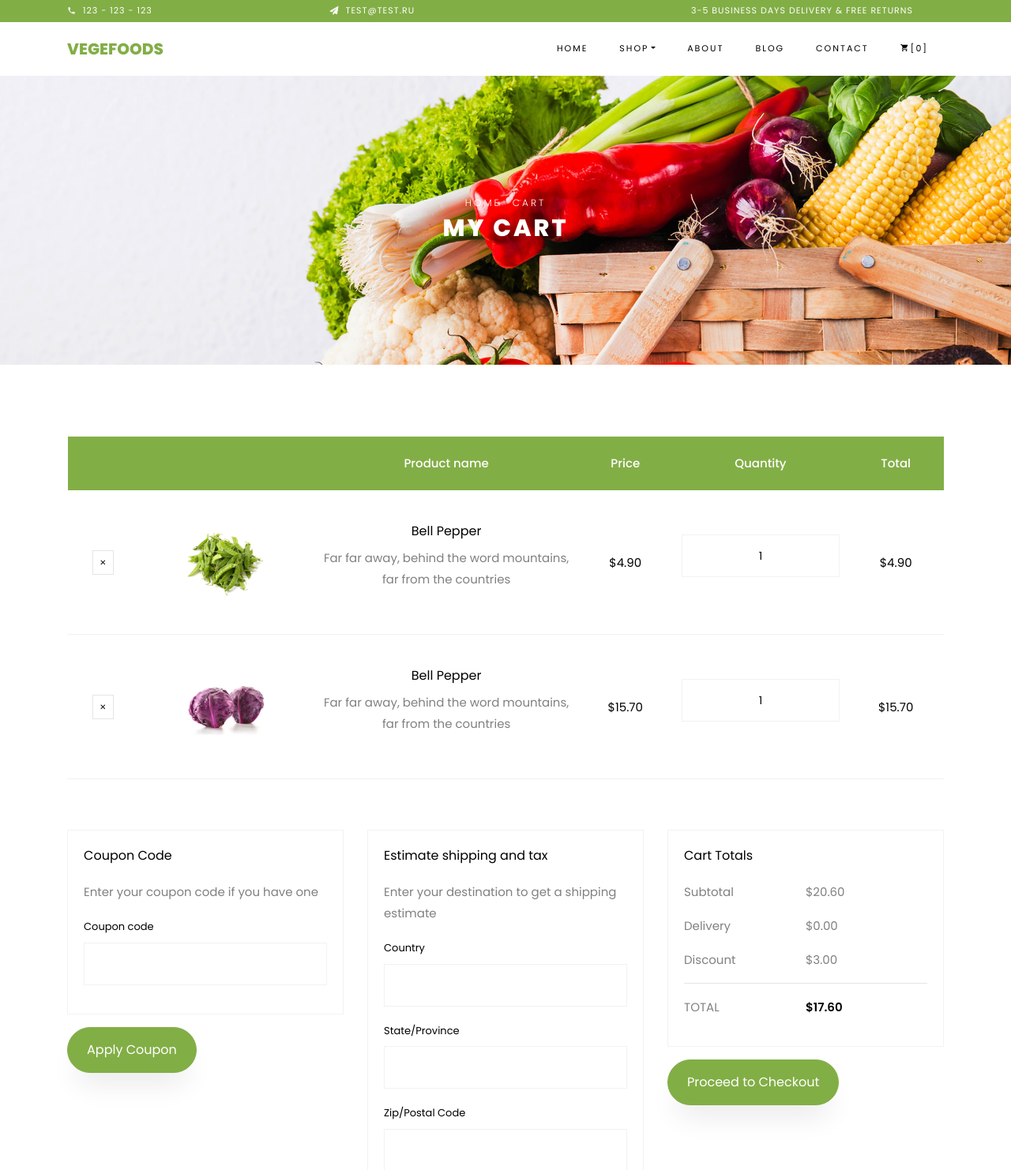
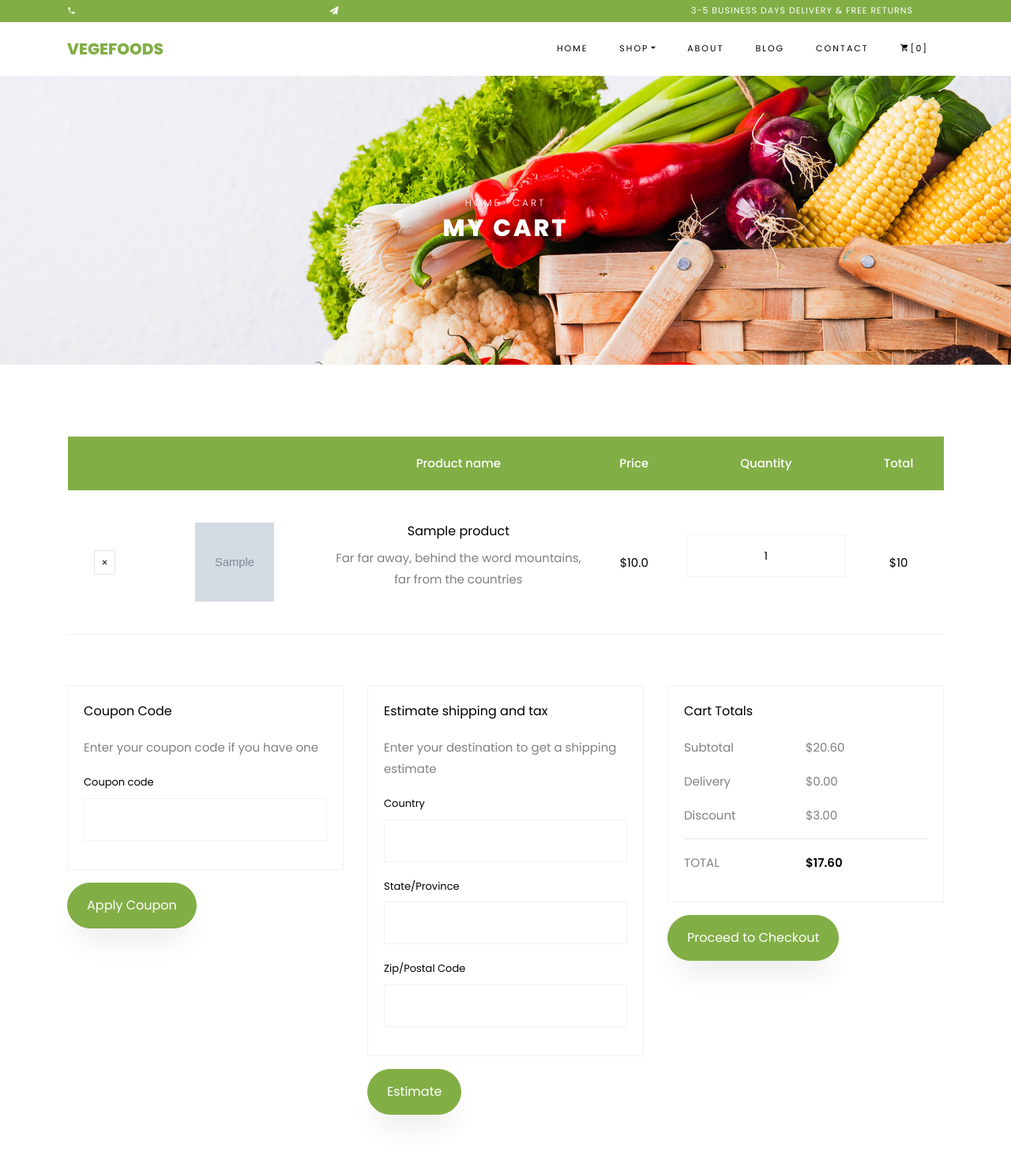
Before and after one commit to KonstantinChernov/clean_web_proj, a Django app: page /cart/?user_id=1 in a window 1280 px wide. Shown: the top 1482 px of the page at 79% size. Run offline with Django 3.2, Linux system fonts and the light colour scheme; tables that the repository leaves empty hold one stand-in row (values such as "Sample post"); grey boxes marked "Sample" are stand-in pictures; parts of the project's set-up code (start-up, migrations or seed data) failed here and were passed over; some libraries are stand-ins or nearby versions; some web fonts are replaced.

Commit message:
cart add

```diff
--- a/shop_api/urls.py
+++ b/shop_api/urls.py
@@ -1,10 +1,12 @@
 from rest_framework import routers
 
-from .views import UserViewSet, ProductViewSet, CouponViewSet
+from .views import UserViewSet, ProductViewSet, CouponViewSet, CartViewSet
 
 router = routers.SimpleRouter()
 router.register(r'users', UserViewSet)
 router.register(r'products', ProductViewSet)
 router.register(r'coupons', CouponViewSet)
+router.register(r'carts', CartViewSet)
+
 
 urlpatterns = router.urls
--- a/vegefood/templates/vegefood/cart.html
+++ b/vegefood/templates/vegefood/cart.html
@@ -35,47 +35,32 @@
 						      </tr>
 						    </thead>
 						    <tbody>
+
+							{% for item in cart_list %}
+
 						      <tr class="text-center">
-						        <td class="product-remove"><a href="#"><span class="ion-ios-close"></span></a></td>
+						        <td class="product-remove"><a href="{% url 'cart-delete'%}?user_id=1&product={{ item.product.id }}"><span class="ion-ios-close"></span></a></td>
 
-						        <td class="image-prod"><div class="img" style="background-image:url(images/product-3.jpg);"></div></td>
+						        <td class="image-prod"><div class="img" style="background-image:url('{% static "vegefood/images/" %}{{ item.product.image }}');"></div></td>
 
 						        <td class="product-name">
-						        	<h3>Bell Pepper</h3>
+						        	<h3>{{ item.product.name }}</h3>
 						        	<p>Far far away, behind the word mountains, far from the countries</p>
 						        </td>
 
-						        <td class="price">$4.90</td>
+						        <td class="price">${{ item.product.price_sale }}</td>
 
 						        <td class="quantity">
 						        	<div class="input-group mb-3">
-					             	<input type="text" name="quantity" class="quantity form-control input-number" value="1" min="1" max="100">
+					             	<input type="text" name="quantity" class="quantity form-control input-number" value="{{ item.count }}" min="1" max="100">
 					          	</div>
 					          </td>
 
-						        <td class="total">$4.90</td>
+						        <td class="total">${% widthratio item.product.price_sale 1 item.count %}</td>
 						      </tr><!-- END TR-->
 
-						      <tr class="text-center">
-						        <td class="product-remove"><a href="#"><span class="ion-ios-close"></span></a></td>
+							{% endfor %}
 
-						        <td class="image-prod"><div class="img" style="background-image:url(images/product-4.jpg);"></div></td>
-
-						        <td class="product-name">
-						        	<h3>Bell Pepper</h3>
-						        	<p>Far far away, behind the word mountains, far from the countries</p>
-						        </td>
-
-						        <td class="price">$15.70</td>
-
-						        <td class="quantity">
-						        	<div class="input-group mb-3">
-					             	<input type="text" name="quantity" class="quantity form-control input-number" value="1" min="1" max="100">
-					          	</div>
-					          </td>
-
-						        <td class="total">$15.70</td>
-						      </tr><!-- END TR-->
 						    </tbody>
 						  </table>
 					  </div>
--- a/vegefood/templates/vegefood/inc/_nav.html
+++ b/vegefood/templates/vegefood/inc/_nav.html
@@ -17,7 +17,7 @@
               	<a class="dropdown-item" href="{% url 'shop' %}">{% trans 'shop' %}</a>
               	<a class="dropdown-item" href="{% url 'wishlist' %}">Wishlist</a>
                 <a class="dropdown-item" href="{% url 'product' %}">Single Product</a>
-                <a class="dropdown-item" href="{% url 'cart' %}">Cart</a>
+                <a class="dropdown-item" href="{% url 'cart' %}?user_id=1">Cart</a>
                 <a class="dropdown-item" href="{% url 'checkout' %}">Checkout</a>
               </div>
             </li>
--- a/vegefood/templates/vegefood/shop.html
+++ b/vegefood/templates/vegefood/shop.html
@@ -65,7 +65,7 @@
 	    							<a href="#" class="add-to-cart d-flex justify-content-center align-items-center text-center">
 	    								<span><i class="ion-ios-menu"></i></span>
 	    							</a>
-	    							<a href="#" class="buy-now d-flex justify-content-center align-items-center mx-1">
+	    							<a href="{% url 'cart-add' %}?user_id=1&count=1&product={{ product.id }}" class="buy-now d-flex justify-content-center align-items-center mx-1">
 	    								<span><i class="ion-ios-cart"></i></span>
 	    							</a>
 	    							<a href="#" class="heart d-flex justify-content-center align-items-center ">
--- a/vegefood/views.py
+++ b/vegefood/views.py
@@ -2,7 +2,7 @@
 from django.views import View
 from django.core.paginator import Paginator, EmptyPage, PageNotAnInteger
 
-from .models import Product, Type
+from .models import Product, Type, Cart
 from .settings.base import INFO
 
 # Create your views here.
@@ -91,8 +91,15 @@
 
 class CartView(View):
 
-    def get(self, request):
-        context = INFO
+    def get(self, request, user_id=1):
+        user_id = self.request.GET.get('user_id')
+
+        cart_list = Cart.objects.filter(user_id=user_id)
+        products_list = Product.objects.all()
+
+        context = {
+            'cart_list': cart_list,
+        }
         return render(request, 'vegefood/cart.html', context)
 
 
```
Also changed, not shown: shop_api/views.py (+22 -4 lines).
